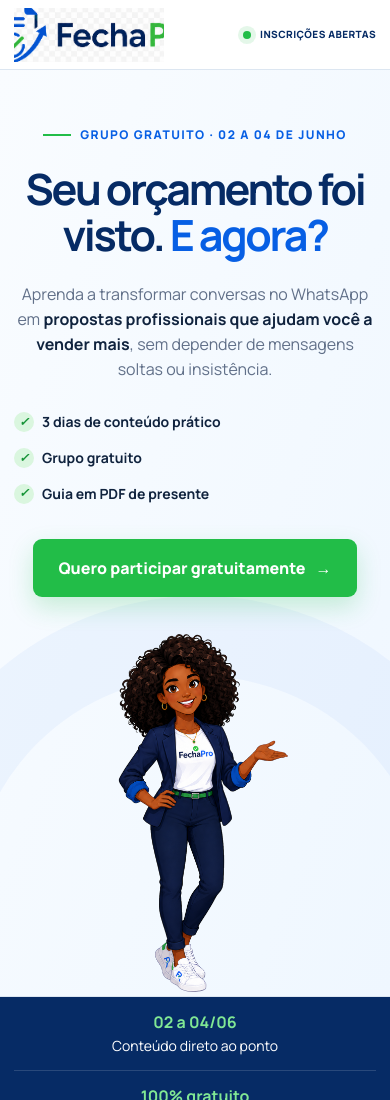
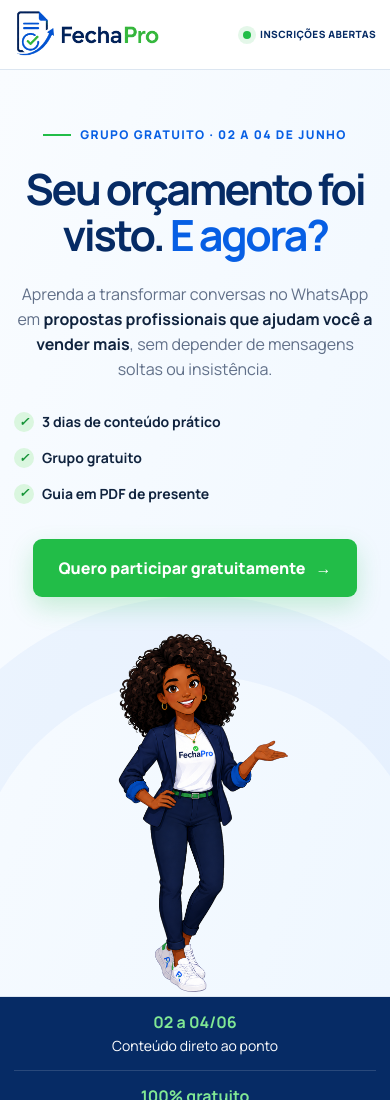
Before and after one commit to amandaleandro/camapanhaclientefundador, a website: page index.html in a window 390 px wide. Shown: the top 1100 px of the page. Drawn offline with Linux system fonts and the light colour scheme.

Commit message:
fix: use clean header logo asset

```diff
--- a/index.html
+++ b/index.html
@@ -17,8 +17,8 @@
     .container{width:min(1160px,calc(100% - 40px));margin:auto}
     header{height:76px;border-bottom:1px solid var(--line);background:rgba(255,255,255,.96)}
     header .container{height:100%;display:flex;align-items:center;justify-content:space-between;gap:20px}
-    .brand-logo{display:block;width:190px;height:60px;overflow:hidden}
-    .logo{display:block;width:190px;height:190px;object-fit:contain;transform:translateY(-65px) scale(1.7)}
+    .brand-logo{display:block;width:184px}
+    .logo{display:block;width:100%;height:auto}
     .header-note{display:flex;align-items:center;gap:9px;color:var(--blue);font-size:13px;font-weight:800;letter-spacing:.04em;text-transform:uppercase}
     .dot{width:8px;height:8px;border-radius:50%;background:var(--green);box-shadow:0 0 0 5px rgba(34,189,72,.12)}
     .hero{position:relative;overflow:hidden;background:linear-gradient(110deg,#f9fcff 0%,#eff7ff 100%);border-bottom:1px solid var(--line)}
@@ -84,7 +84,7 @@
       .fit-grid{grid-template-columns:1fr}
     }
     @media(max-width:520px){
-      .container{width:min(100% - 28px,1160px)}header{height:70px}.brand-logo{width:150px;height:54px}.logo{width:150px;height:150px;transform:translateY(-48px) scale(1.7)}.header-note{font-size:10px}
+      .container{width:min(100% - 28px,1160px)}header{height:70px}.brand-logo{width:150px}.header-note{font-size:10px}
       .hero-grid{padding-top:48px}h1{font-size:43px}.lead{font-size:16px}.hero-points{display:grid;justify-content:start;text-align:left}
       .fe{max-height:365px}.info-grid{grid-template-columns:1fr}.info-item{padding:13px;border-right:0;border-bottom:1px solid rgba(255,255,255,.14)}
       .content{padding:52px 0}.form-card{padding:22px}.fit{padding:52px 0}.final-cta{padding:50px 0}
@@ -94,7 +94,7 @@
 <body>
   <header>
     <div class="container">
-      <a class="brand-logo" href="#" aria-label="FechaPro"><img class="logo" src="assets/logo.png" alt="FechaPro"></a>
+      <a class="brand-logo" href="#" aria-label="FechaPro"><img class="logo" src="assets/logo-header-clean.png" alt="FechaPro"></a>
       <div class="header-note"><span class="dot"></span>Inscrições abertas</div>
     </div>
   </header>
```
Also changed, not shown: assets/logo-header-clean.png (added).
